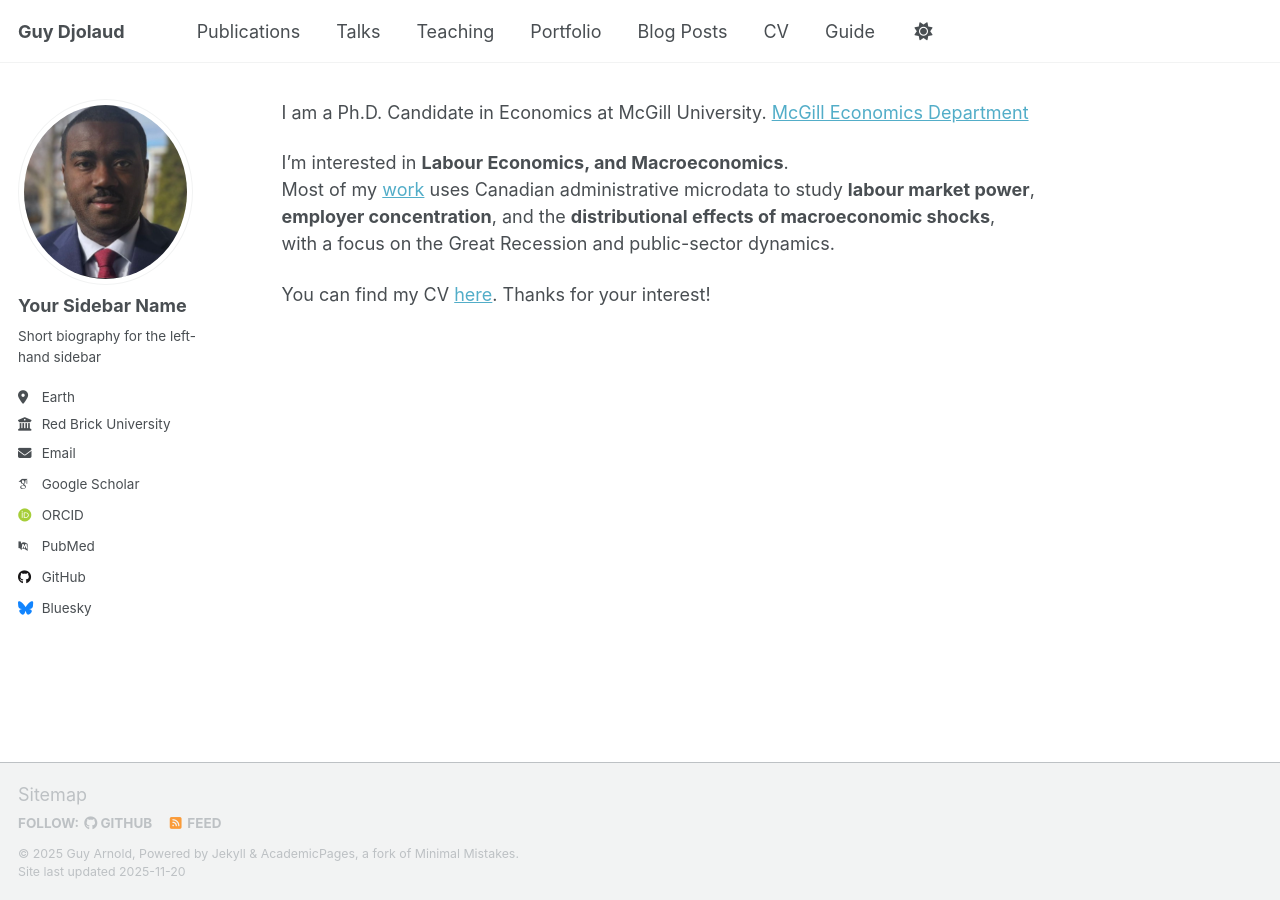
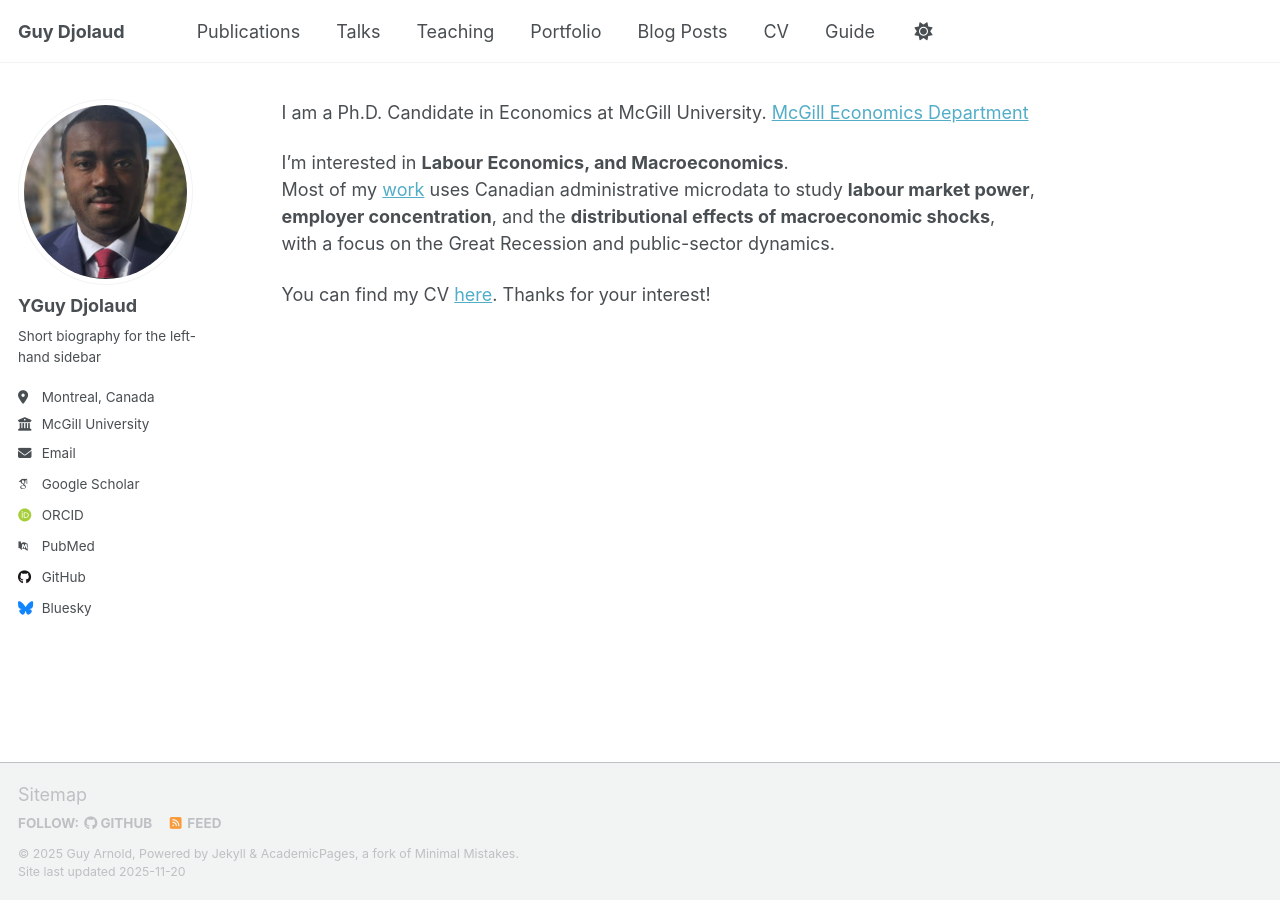
Before and after one commit to djolkilson-droid/Guy-Djolaud.github.io, a Jekyll site: the page built from _pages/about.md, in a window 1280 px wide. Built offline with Jekyll 4.4.1, drawn with Linux system fonts in a browser that asks for light colours; some web fonts are replaced; a script that is not in the unit is left out.

Commit message:
Update _config.yml

```diff
--- a/_config.yml
+++ b/_config.yml
@@ -24,23 +24,23 @@ repository               : "Guy-Djolaud/Guy-Djolaud.github.io"
 author:
   # Biographic information
   avatar           : "Screenshot 2025-11-20 002704.png"
-  name             : "Your Sidebar Name"
+  name             : "YGuy Djolaud"
   pronouns         : # example: "she/her"
   bio              : "Short biography for the left-hand sidebar"
-  location         : "Earth"
-  employer         : "Red Brick University"
+  location         : "Montreal, Canada"
+  employer         : "McGill University"
   uri              : # URL
-  email            : "none@example.org"
+  email            : "kili.djolaud@mail.mcgill.ca"
 
   # Academic websites
   academia         : # URL
   arxiv            : # URL - Update with the correct link to your profile
-  googlescholar    : "https://scholar.google.com/citations?user=PS_CX0AAAAAJ"
+  googlescholar    : "https://scholar.google.com/scholar?hl=fr&as_sdt=0%2C5&q=Guy+Arnold+Djolauid&btnG="
   inspire-hep      : # URL
   impactstory      : # URL
   orcid            : "https://orcid.org/yourorcidurl"
   semantic         : # URL
-  pubmed           : "https://www.ncbi.nlm.nih.gov/pubmed/?term=john+snow"
+  pubmed           : "https://guy-djolaud.github.io/"
   researchgate     : # URL
   scopus           : # URL
 
```
